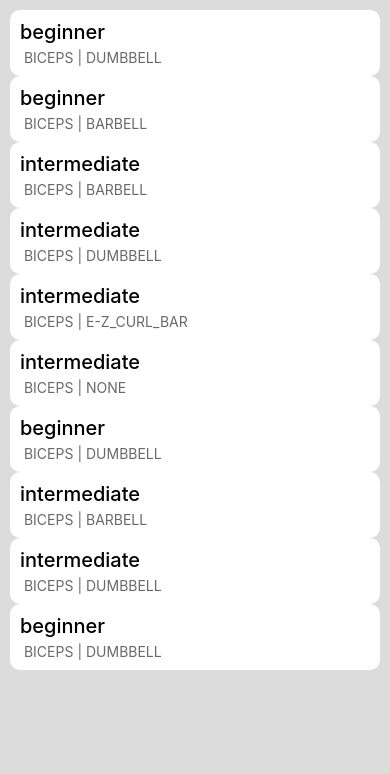
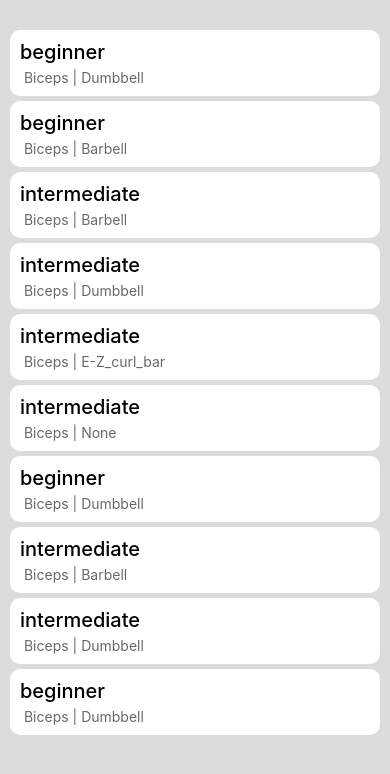
Before and after one commit to adham927/workout_tracker, a React Native app: screen / in a window 390 px wide. Shown: the top 774 px of the page. Built offline with nearby package versions, Linux system fonts and the light colour scheme.

Commit message:
started to use expo router

```diff
--- a/App.js
+++ b/App.js
@@ -1,24 +1,20 @@
 import { StatusBar } from 'expo-status-bar';
 import { StyleSheet, Text, View, FlatList } from 'react-native';
 import exercises from "./assets/data/exercises.json";
+import ExercisesListItem from './src/components/ExercisesListItem';
 
 
 export default function App() {
   const exercise = exercises[1]
 
-
   return (
     <View style={styles.container}>
       <FlatList
         data={exercises}
+        contentContainerStyle={{gap: 5}}
+        keyExtractor={(item, index) => item.name + index}
         renderItem={({item}) =>
-          (
-            <View style={styles.exerciseContainer}>
-            <Text style={styles.exerciseName}>{item.difficulty}</Text>
-            <Text style={styles.exerciseSubtitle}> {item.muscle.toUpperCase()} | {item.equipment.toUpperCase()}</Text>
-            </View>
-          )
-        }
+          <ExercisesListItem  item = {item} />      }
       />
 
       <StatusBar style="auto" />
@@ -32,18 +28,6 @@ const styles = StyleSheet.create({
     backgroundColor: 'gainsboro',
     justifyContent: 'center',
     padding: 10,
-  },
-  exerciseName:{
-    fontSize: 20,
-    fontWeight: '500',
-  },
-  exerciseSubtitle: {
-    color: 'dimgray'
-  },
-  exerciseContainer:{
-    backgroundColor: '#fff',
-    padding: 10,
-    borderRadius: 10,
-    gap: 5,
+    paddingTop: 30,
   }
 });
--- a/app.json
+++ b/app.json
@@ -2,6 +2,7 @@
   "expo": {
     "name": "fitness",
     "slug": "fitness",
+    "scheme": "workouts",
     "version": "1.0.0",
     "orientation": "portrait",
     "icon": "./assets/icon.png",
@@ -21,7 +22,11 @@
       }
     },
     "web": {
-      "favicon": "./assets/favicon.png"
-    }
+      "favicon": "./assets/favicon.png",
+      "bundler": "metro"
+    },
+    "plugins": [
+      "expo-router"
+    ]
   }
 }
--- /dev/null
+++ b/src/components/ExercisesListItem.jsx
@@ -0,0 +1,31 @@
+
+import { StyleSheet, Text, View } from 'react-native';
+
+
+export default function ExercisesListItem({item}){
+    return (
+      <View style={styles.exerciseContainer}>
+      <Text style={styles.exerciseName}>{item.difficulty}</Text>
+      <Text style={styles.exerciseSubtitle}> <Text style={styles.subValue}>{item.muscle}</Text> | <Text style={styles.subValue}>{item.equipment}</Text></Text>
+      </View>
+    )
+  }
+
+  const styles = StyleSheet.create({
+    exerciseName:{
+      fontSize: 20,
+      fontWeight: '500',
+    },
+    exerciseSubtitle: {
+      color: 'dimgray'
+    },
+    exerciseContainer:{
+      backgroundColor: '#fff',
+      padding: 10,
+      borderRadius: 10,
+      gap: 5,
+    },
+    subValue: {
+      textTransform: 'capitalize'
+    }
+  });
```
Also changed, not shown: package.json (+10 -3 lines), 1 other file (tests, documents, lock files or other folders).
